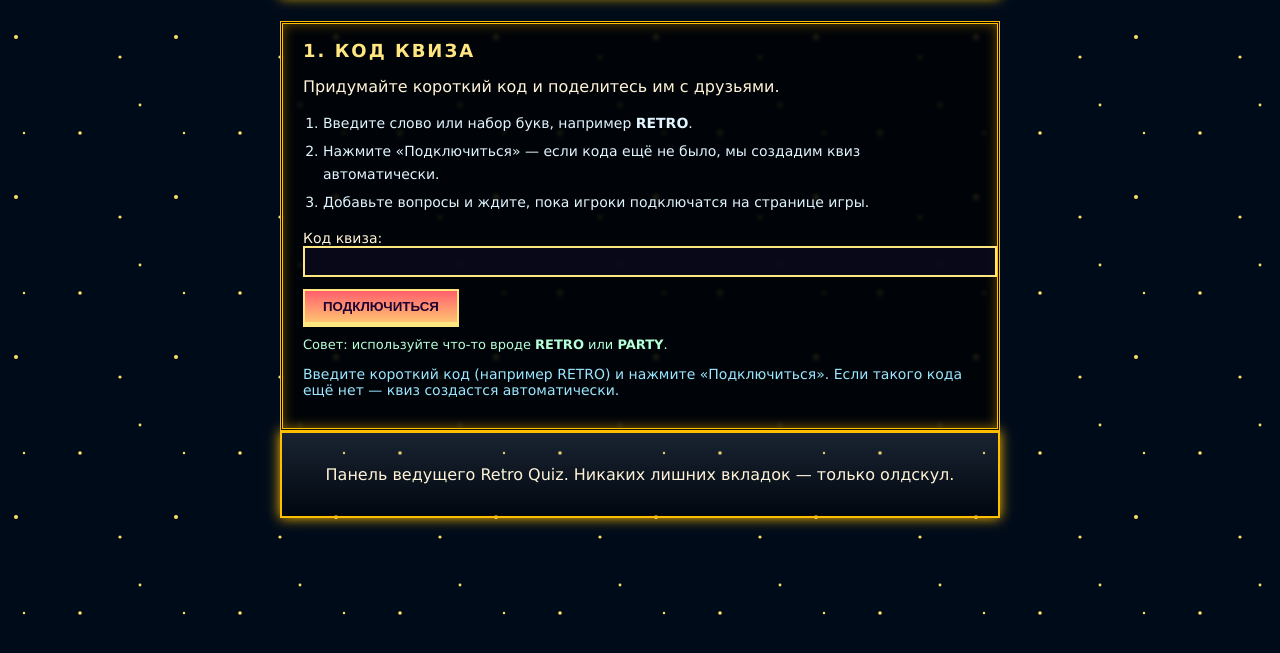
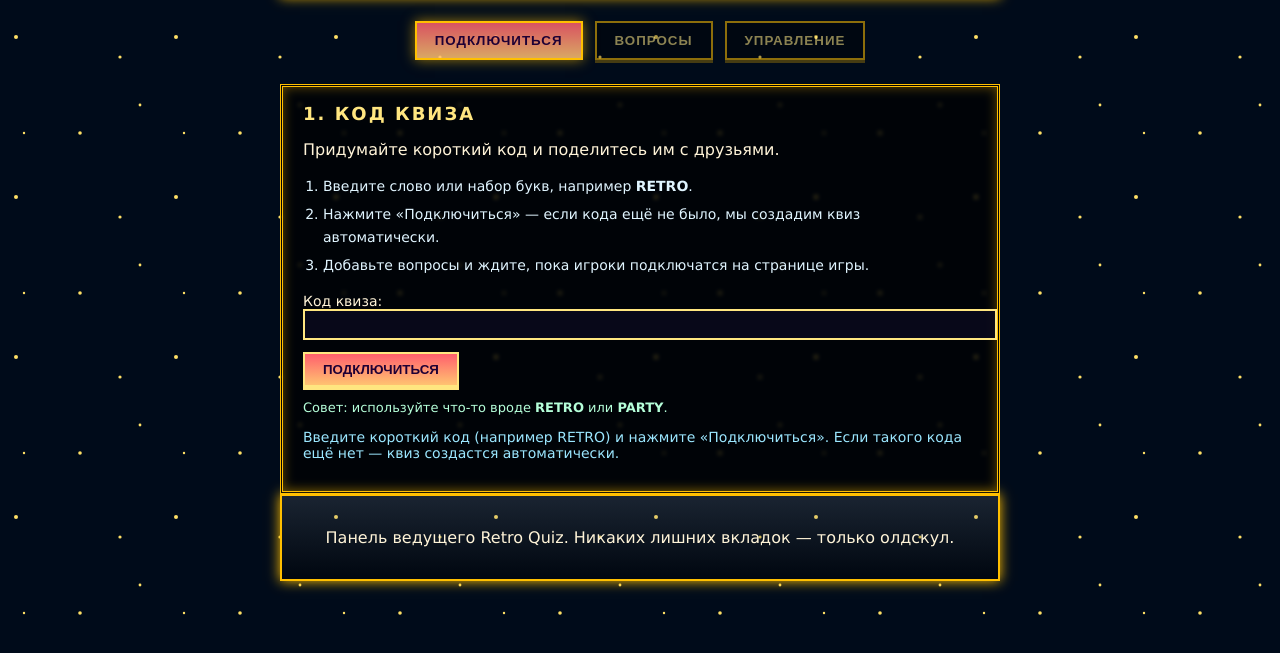
Before and after one commit to superbereza/quiz-platform, a website: page public/admin.html in a window 1280 px wide. Shown: the part 147-800 px from the top of the page. Drawn offline with nearby package versions, Linux system fonts and the light colour scheme; no server answers.

Commit message:
Add tab navigation to admin panel

```diff
--- a/public/admin.html
+++ b/public/admin.html
@@ -11,8 +11,46 @@
         <h1>Панель ведущего</h1>
         <p>Создавайте легендарные викторины как в 2004-м.</p>
       </header>
-      <main class="content admin-grid">
-        <section class="panel" id="connect-panel">
+      <main class="admin-layout">
+        <nav class="admin-tabs" role="tablist" aria-label="Режимы панели ведущего">
+          <button
+            type="button"
+            class="tab-button"
+            id="tab-connect"
+            role="tab"
+            aria-selected="true"
+            aria-controls="connect-panel"
+            data-tab-target="connect-panel"
+          >
+            Подключиться
+          </button>
+          <button
+            type="button"
+            class="tab-button"
+            id="tab-questions"
+            role="tab"
+            aria-selected="false"
+            aria-controls="question-panel"
+            data-tab-target="question-panel"
+            disabled
+          >
+            Вопросы
+          </button>
+          <button
+            type="button"
+            class="tab-button"
+            id="tab-control"
+            role="tab"
+            aria-selected="false"
+            aria-controls="control-panel"
+            data-tab-target="control-panel"
+            disabled
+          >
+            Управление
+          </button>
+        </nav>
+
+        <section class="panel tab-panel" id="connect-panel" role="tabpanel" aria-labelledby="tab-connect">
           <h2>1. Код квиза</h2>
           <p>Придумайте короткий код и поделитесь им с друзьями.</p>
           <ol class="hint-list">
@@ -28,7 +66,13 @@
           <p id="connect-status" class="status-line"></p>
         </section>
 
-        <section class="panel" id="question-panel" hidden>
+        <section
+          class="panel tab-panel"
+          id="question-panel"
+          role="tabpanel"
+          aria-labelledby="tab-questions"
+          hidden
+        >
           <h2>2. Вопрос</h2>
           <form id="question-form">
             <label>Текст вопроса:<br /><textarea id="question-text" rows="3" required></textarea></label>
@@ -60,7 +104,13 @@
           </div>
         </section>
 
-        <section class="panel" id="control-panel" hidden>
+        <section
+          class="panel tab-panel"
+          id="control-panel"
+          role="tabpanel"
+          aria-labelledby="tab-control"
+          hidden
+        >
           <h2>3. Управление игрой</h2>
           <p id="game-status" class="status-line"></p>
           <button id="launch-question" class="button">Запустить следующий вопрос</button>
--- a/public/css/retro.css
+++ b/public/css/retro.css
@@ -46,10 +46,51 @@ body {
   justify-content: center;
 }
 
-.admin-grid {
-  display: grid;
-  grid-template-columns: repeat(auto-fit, minmax(260px, 1fr));
+.admin-layout {
+  display: flex;
+  flex-direction: column;
   gap: 24px;
+}
+
+.admin-tabs {
+  display: flex;
+  flex-wrap: wrap;
+  gap: 12px;
+  justify-content: center;
+}
+
+.tab-button {
+  appearance: none;
+  border: 2px solid #ffbf00;
+  background: rgba(0, 0, 0, 0.6);
+  color: #ffe680;
+  padding: 10px 18px;
+  text-transform: uppercase;
+  font-weight: bold;
+  letter-spacing: 1px;
+  cursor: pointer;
+  transition: transform 0.15s ease, box-shadow 0.15s ease, background 0.15s ease;
+  box-shadow: 0 3px 0 rgba(255, 191, 0, 0.5);
+}
+
+.tab-button:hover:not(:disabled) {
+  transform: translateY(-2px);
+}
+
+.tab-button[aria-selected='true'] {
+  background: linear-gradient(180deg, rgba(255, 95, 109, 0.85), rgba(255, 195, 113, 0.85));
+  color: #1f0035;
+  box-shadow: 0 0 12px rgba(255, 191, 0, 0.6);
+}
+
+.tab-button:disabled {
+  opacity: 0.55;
+  cursor: not-allowed;
+  transform: none;
+}
+
+.tab-panel {
+  min-height: 320px;
 }
 
 .panel {
--- a/public/js/admin.js
+++ b/public/js/admin.js
@@ -3,8 +3,8 @@ const socket = io();
 const connectForm = document.getElementById('admin-connect');
 const quizCodeInput = document.getElementById('quiz-code');
 const connectStatus = document.getElementById('connect-status');
-const questionPanel = document.getElementById('question-panel');
-const controlPanel = document.getElementById('control-panel');
+const tabButtons = Array.from(document.querySelectorAll('[data-tab-target]'));
+const tabPanels = Array.from(document.querySelectorAll('.tab-panel'));
 const questionForm = document.getElementById('question-form');
 const imageUrlInput = document.getElementById('question-image');
 const imageUploadInput = document.getElementById('question-image-upload');
@@ -23,6 +23,49 @@ let lastScoreboard = [];
 let uploadingImage = false;
 let dragStartOrder = [];
 const MAX_IMAGE_SIZE = 5 * 1024 * 1024;
+
+const getTabButton = (panelId) =>
+  tabButtons.find((button) => button.dataset.tabTarget === panelId);
+
+const setActiveTab = (panelId) => {
+  tabButtons.forEach((button) => {
+    const isActive = button.dataset.tabTarget === panelId;
+    button.setAttribute('aria-selected', String(isActive));
+    button.classList.toggle('tab-button--active', isActive);
+  });
+
+  tabPanels.forEach((panel) => {
+    panel.hidden = panel.id !== panelId;
+  });
+};
+
+const setTabAvailability = (panelId, isEnabled) => {
+  const button = getTabButton(panelId);
+  if (!button) {
+    return;
+  }
+  button.disabled = !isEnabled;
+  if (!isEnabled && button.getAttribute('aria-selected') === 'true') {
+    setActiveTab('connect-panel');
+  }
+};
+
+const enableTab = (panelId) => setTabAvailability(panelId, true);
+const disableTab = (panelId) => setTabAvailability(panelId, false);
+
+tabButtons.forEach((button) => {
+  button.addEventListener('click', () => {
+    if (button.disabled) {
+      return;
+    }
+    const target = button.dataset.tabTarget;
+    if (target) {
+      setActiveTab(target);
+    }
+  });
+});
+
+setActiveTab('connect-panel');
 
 const setUploadStatus = (message = '', variant = 'idle') => {
   if (!imageUploadStatus) return;
@@ -359,8 +402,9 @@ if (questionsList) {
 socket.on('adminState', ({ code, questions, players, currentQuestionIndex, questionActive }) => {
   quizCode = code;
   connectStatus.textContent = `Вы управляете квизом ${code}. Добавьте вопросы и зовите игроков!`;
-  questionPanel.hidden = false;
-  controlPanel.hidden = false;
+  enableTab('question-panel');
+  enableTab('control-panel');
+  setActiveTab('question-panel');
   renderQuestions(questions);
   renderPlayers(players);
   if (!questionActive) {
@@ -437,4 +481,8 @@ socket.on('errorMessage', (message) => {
 
 socket.on('disconnect', () => {
   connectStatus.textContent = 'Связь потеряна. Проверьте интернет и обновите страницу.';
+  quizCode = '';
+  disableTab('question-panel');
+  disableTab('control-panel');
+  setActiveTab('connect-panel');
 });
```
